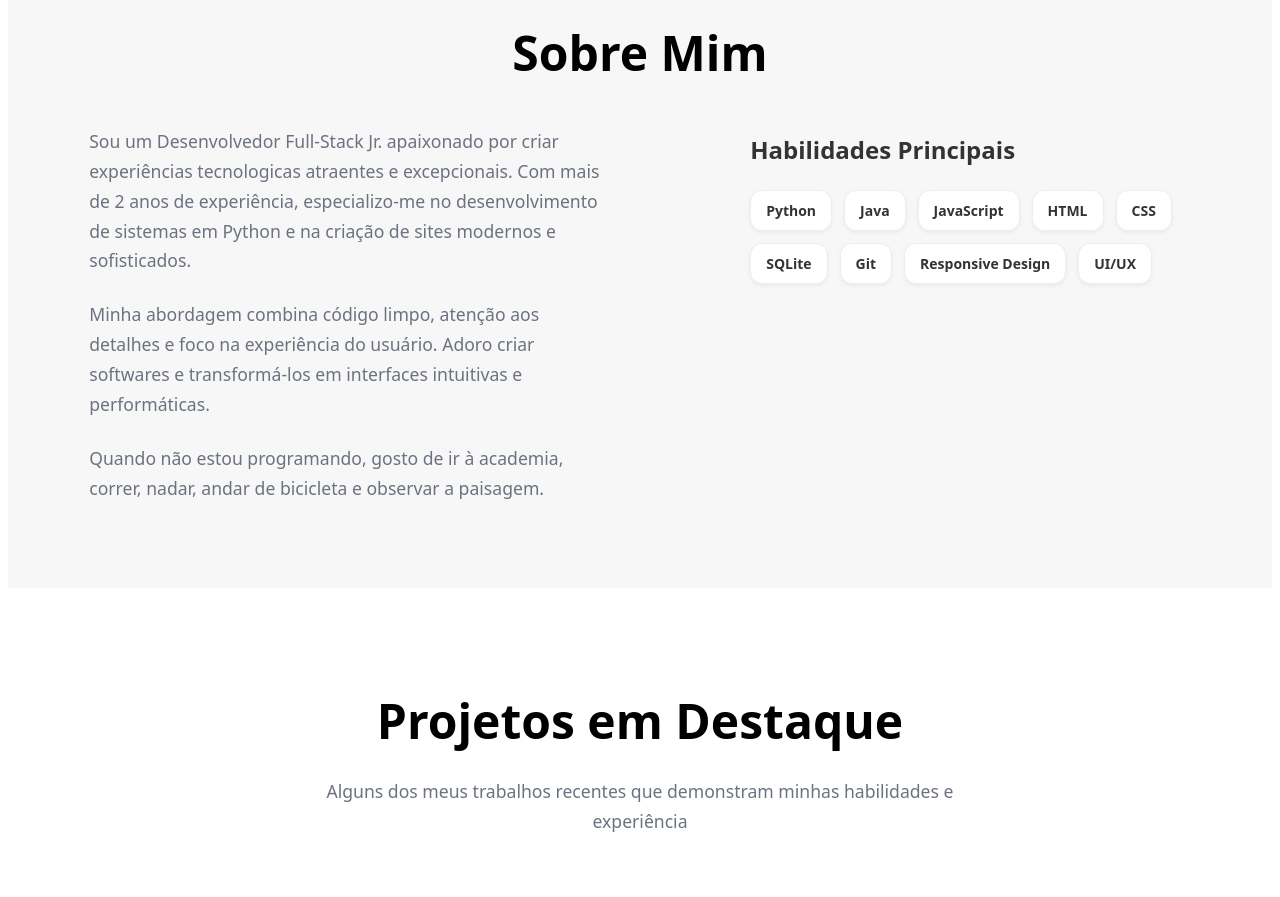
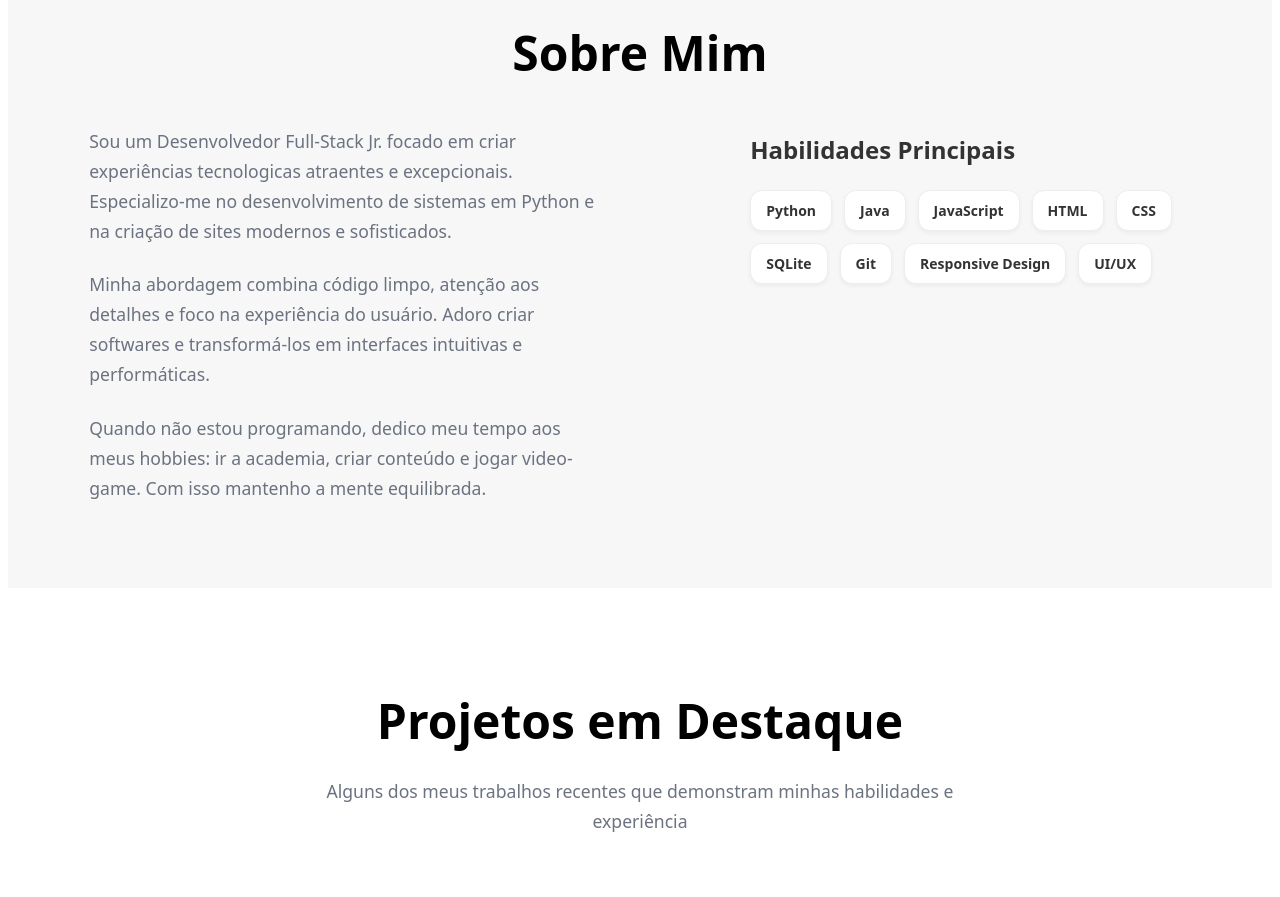
Before and after one commit to brianpventura/portfolio_brian, a plain HTML site: page index.html in a window 1280 px wide. Shown: the part 840-1737 px from the top of the page. Drawn offline with Linux system fonts and the light colour scheme.

Commit message:
pequenas alterações

```diff
--- a/index.html
+++ b/index.html
@@ -202,17 +202,18 @@
                     <h2 class="titulo-seccao"><strong>Sobre Mim</strong></h2>
                     <div class="container-colunas-sobre">
                         <div class="coluna-texto-sobre">
-                            <p>Sou um Desenvolvedor Full-Stack Jr. apaixonado por criar experiências tecnologicas
+                            <p>Sou um Desenvolvedor Full-Stack Jr. focado em criar experiências tecnologicas
                                 atraentes e excepcionais.
-                                Com
-                                mais de 2 anos de experiência, especializo-me no desenvolvimento de sistemas em Python e na criação de sites modernos e
+                                Especializo-me no desenvolvimento de sistemas em Python e na criação de sites modernos e
                                 sofisticados.</p>
 
                             <p>Minha abordagem combina código limpo, atenção aos detalhes e foco na experiência do
                                 usuário. Adoro criar softwares e transformá-los em interfaces intuitivas e
                                 performáticas.</p>
 
-                            <p>Quando não estou programando, gosto de ir à academia, correr, nadar, andar de bicicleta e observar a paisagem.</p>
+                            <p>Quando não estou programando, dedico meu tempo aos meus hobbies: ir a academia, criar
+                                conteúdo e jogar video-game. Com isso mantenho a mente equilibrada.
+                            </p>
 
                         </div>
                         <div class="coluna-skills-sobre">
```
